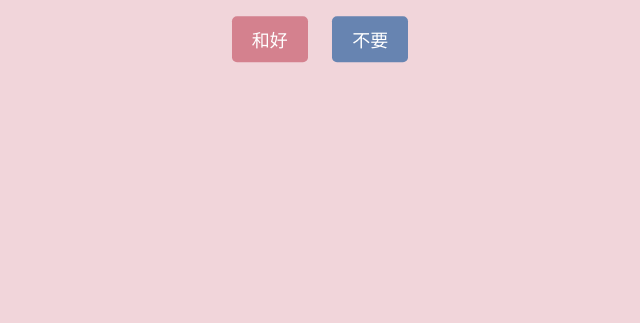
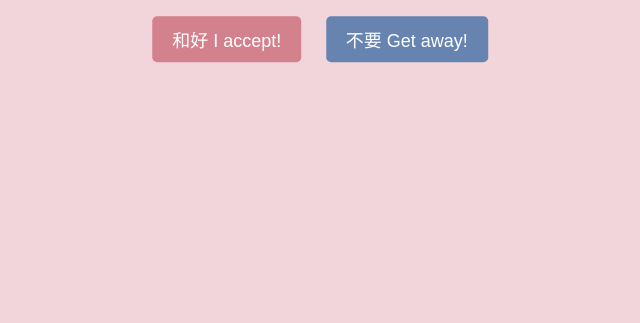
Before and after one commit to Vine-0328/Vine-0328.github.io, a plain HTML site: page index.html in a window 1280 px wide. Shown: the part 477-800 px from the top of the page, without its empty margins (320-960 px from the left). Drawn offline with Linux system fonts and the light colour scheme.

Commit message:
Update index.html

```diff
--- a/index.html
+++ b/index.html
@@ -3,7 +3,9 @@
 <head>
     <meta charset="UTF-8">
     <meta name="viewport" content="width=device-width, initial-scale=1.0">
-    <title>我错了，可以跟我和好吗？</title>
+    <title>我错了，可以跟我和好吗？
+    I'm clearly aware of my fault, Can you forgive me pls T_T
+    </title>
     <link rel="stylesheet" href="style.css">
 </head>
 <body>
@@ -11,8 +13,8 @@
         <img id="mainImage" src="image/baituo.png" alt="爱心">
         <h1 id="question">我错了，可以跟我和好吗？</h1>
         <div class="buttons">
-            <button id="yes">和好</button>
-            <button id="no">不要</button>
+            <button id="yes">和好 I accept!</button>
+            <button id="no">不要 Get away!</button>
         </div>
     </div>
 
```
